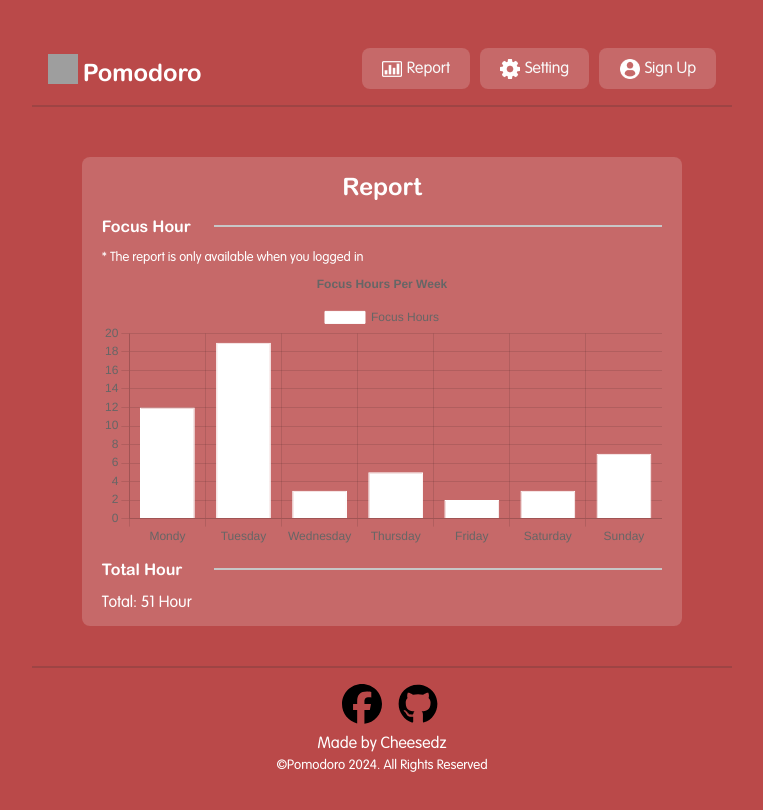
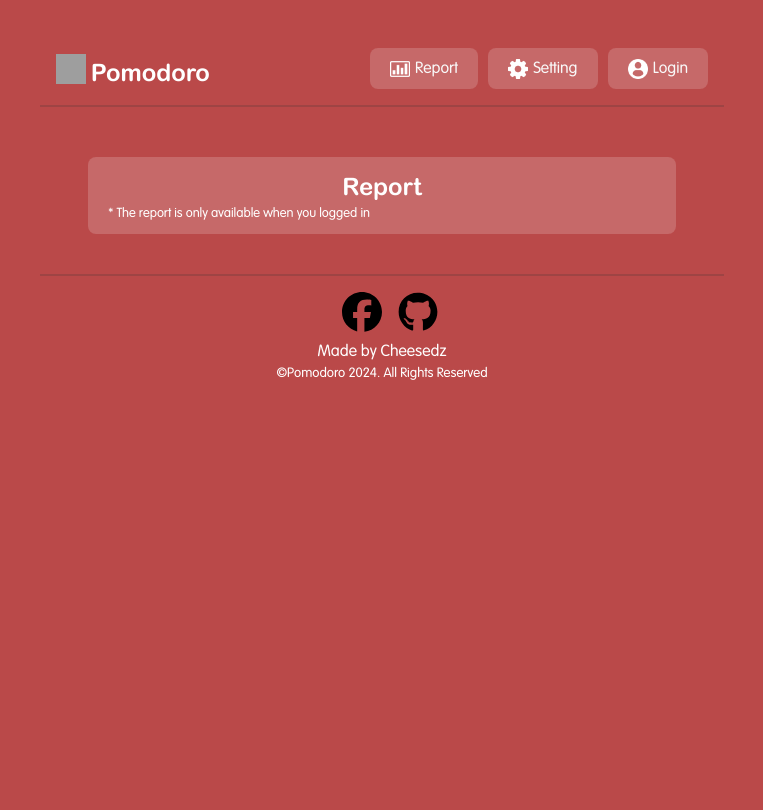
Before and after one commit to Cheesedz/pomodoro, a React (Vite) app: page /report in a window 1280 px wide. Shown: the top 810 px of the page, without its empty margins (258-1021 px from the left). Built offline with nearby package versions, Linux system fonts and the light colour scheme; grey boxes are pictures that could not be loaded.

Commit message:
update ui

```diff
--- a/src/App.jsx
+++ b/src/App.jsx
@@ -5,8 +5,33 @@
 import NotFound from './pages/NotFound';
 import Report from './pages/Report';
 import { Routes, Route } from "react-router-dom";
+import { useSupabase } from './SupabaseContext';
+import { useEffect, useState } from 'react';
 
 function App() {
+  const [user, setUser] = useState(null);
+  const [loading, setLoading] = useState(true);
+  const supabase = useSupabase();
+
+  useEffect(() => {
+    const fetchUser = async () => {
+      const { data, error } = await supabase.auth.getUser();
+        if (error) {
+          console.error('Error fetching user:', error);
+        } else {
+          console.log('User data in app:', data.user.id);
+          setUser(data.user.id);
+        }
+        setLoading(false);
+      };
+
+    fetchUser();
+  }, [supabase]);
+
+  if (loading) {
+    return <h1 className='loading'>Loading...</h1>;
+  }
+
   return (
     <div>
       <Routes>
@@ -14,7 +39,7 @@
         <Route index element={<Home />} />
         <Route path="login" element={<Login />} />
         <Route path="sign-up" element={<SignUp />} />
-        <Route path="report" element={<Report />} />
+        <Route path="report" element={<Report user = {user}/>} />
         <Route path="*" element={<NotFound />} />
       </Routes>
       <Footer/>
--- a/src/components/Header.jsx
+++ b/src/components/Header.jsx
@@ -3,14 +3,16 @@
 import './Header.css'
 import { useSupabase } from '../SupabaseContext';
 
-function Header({ setPomodoroTime, setShortBreakTime, setLongBreakTime }) {
+function Header({ setPomodoroTime, setShortBreakTime, setLongBreakTime, user }) {
     const navigate = useNavigate();
-    const [user, setUser] = useState(null);
     const [showSettings, setShowSettings] = useState(false);
     const [pomodoroTime, setPomodoro] = useState(25);
     const [shortBreakTime, setShortBreak] = useState(5);
     const [longBreakTime, setLongBreak] = useState(10);
+    const [currentUser, setCurrentUser] = useState(user);
     const supabase = useSupabase()
+
+    console.log('Current user in header: ', currentUser)
 
     const handleSettingChange = (setter) => (e) => {
         const value = e.target.value;
@@ -29,20 +31,6 @@
         navigate('/home');
     };
 
-    useEffect(() => {
-        const fetchUser = async () => {
-          const { data, error } = await supabase.auth.getUser();
-          if (error) {
-            console.error('Error fetching user:', error);
-          } else {
-            console.log('User data:', data);
-            setUser(data);
-          }
-        };
-
-        fetchUser();
-      }, [supabase]);
-
     const handleAuthButton = async () => {
         if (user) {
             try {
@@ -50,10 +38,10 @@
             } catch (error) {
                 console.error('Error logging out:', error.message);
             }
-            setUser(null);
+            setCurrentUser(null);
             navigate('/');
         } else {
-            navigate('/sign-up');
+            navigate('/login');
         }
     }
     return <header className='header'>
@@ -80,7 +68,7 @@
             <button className='menu-button'
                 onClick={handleAuthButton}>
                 <img src='/user-white.png' width={20} height={20}></img>
-                <div>{user ? 'Logout' : 'Sign Up'}</div>
+                <div>{currentUser ? 'Logout' : 'Login'}</div>
             </button>
         </span>
         {showSettings && (
--- a/src/index.css
+++ b/src/index.css
@@ -51,6 +51,10 @@
   line-height: 1.1;
 }
 
+.loading {
+  margin: auto;
+}
+
 button {
   border-radius: 8px;
   border: 1px solid transparent;
--- a/src/pages/BarChart.jsx
+++ b/src/pages/BarChart.jsx
@@ -1,10 +1,12 @@
-import React from 'react';
+import React, { useEffect, useState } from 'react';
 import { Bar } from 'react-chartjs-2';
 import { Chart as ChartJS, CategoryScale, LinearScale, BarElement, Title, Tooltip, Legend } from 'chart.js';
+import { useSupabase } from '../SupabaseContext';
 
 ChartJS.register(CategoryScale, LinearScale, BarElement, Title, Tooltip, Legend);
 
-const BarChart = () => {
+const BarChart = ({ user }) => {
+  const [currentUser, setCurrentUser] = useState(user);
   const data = {
     labels: ['Mondy', 'Tuesday', 'Wednesday', 'Thursday', 'Friday', 'Saturday', 'Sunday'],
     datasets: [
@@ -31,6 +33,19 @@
     },
   };
 
+  const supabase = useSupabase()
+  useEffect(() => async () => {
+    const { count, error } = await supabase
+      .from('pomodoro')
+      .select()
+      // .eq('pomodoro.belong_to', currentUser)
+    if (error) {
+      console.error('error', error)
+    } else {
+      console.log('count', count)
+    }
+  });
+
   return <Bar data={data} options={options} />;
 };
 
--- a/src/pages/Home.jsx
+++ b/src/pages/Home.jsx
@@ -1,12 +1,35 @@
 import './Home.css'
 import Timer from '../components/Timer'
 import Header from '../components/Header'
-import { useState } from 'react'
+import { useState, useEffect } from 'react'
+import { useSupabase } from '../SupabaseContext';
 
 function Home() {
   const [pomodoroTime, setPomodoroTime] = useState(1500);
   const [shortBreakTime, setShortBreakTime] = useState(300);
   const [longBreakTime, setLongBreakTime] = useState(600);
+  const [user, setUser] = useState(null);
+  const [loading, setLoading] = useState(true);
+  const supabase = useSupabase();
+
+  useEffect(() => {
+    const fetchUser = async () => {
+      const { data, error } = await supabase.auth.getUser();
+        if (error) {
+          console.error('Error fetching user:', error);
+        } else {
+          console.log('User data:', data);
+          setUser(data.user.id);
+        }
+        setLoading(false);
+      };
+
+      fetchUser();
+  }, [supabase]);
+
+  if (loading) {
+    return <h1 className='loading'>Loading...</h1>;
+  }
 
   return (
     <>
@@ -14,6 +37,7 @@
         setPomodoroTime={setPomodoroTime}
         setShortBreakTime={setShortBreakTime}
         setLongBreakTime={setLongBreakTime}
+        user = {user}
       />
       <div className='card'>
         <Timer
--- a/src/pages/Report.jsx
+++ b/src/pages/Report.jsx
@@ -3,27 +3,39 @@
 import BarChart from './BarChart';
 import Header from '../components/Header';
 
-function Report() {
-
+function Report({ user }) {
+    const [currentUser, setCurrentUser] = useState(user);
+    console.log('Current user in report: ', currentUser)
     return (
     <>
-        <Header/>
+        <Header user={user}/>
         <div className='report-card'>
             <h2>Report</h2>
             <div className='report-box'>
+                {currentUser ? (
+                    <>
                         <div className='title-container'>
                             <div className='text'>Focus Hour</div>
                             <div className='line'></div>
                         </div>
-                <div className='auth-message'>* The report is only available when you logged in</div>
+                    </>
+                    ) : null
+                }
+
+                {/* <div className='auth-message'>* The report is only available when you logged in</div> */}
                 <div className='chart-container'>
-                    <BarChart className='chart'/>
+                    {currentUser ? <BarChart className='chart' user={currentUser}/> : <div className='auth-message'>* The report is only available when you logged in</div>}
                 </div>
+                {currentUser ? (
+                    <>
                         <div className='title-container'>
                             <div className='text'>Total Hour</div>
                             <div className='line'></div>
                         </div>
                         <div className='text'>Total: {51} Hour</div>
+                    </>
+                    ) : null
+                }
             </div>
         </div>
     </>
```
Lines whose indentation alone changed are shown as unchanged.
